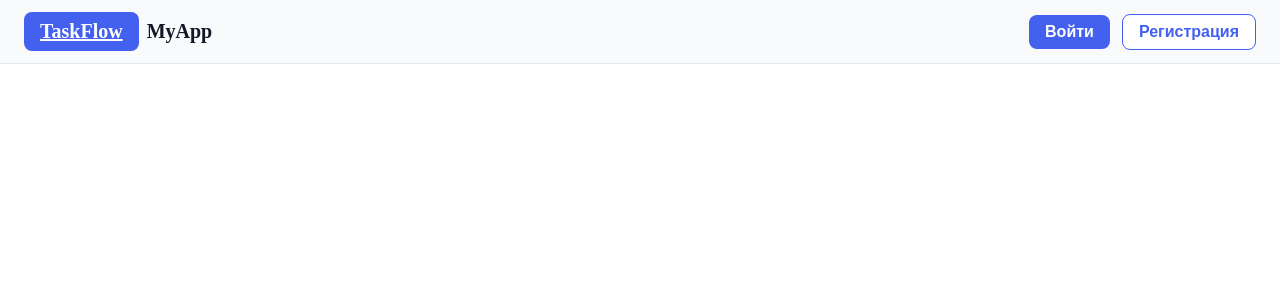
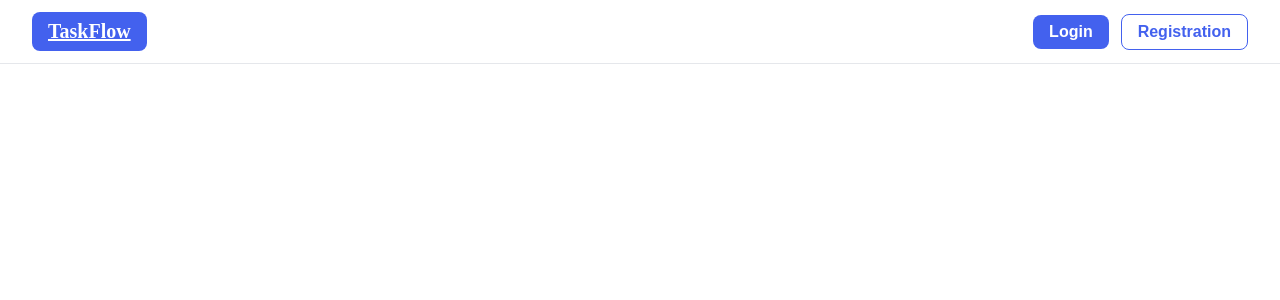
Before and after one commit to Gurov540/TaskFlow_, a React (Vite) app: page / in a window 1280 px wide. Shown: the top 300 px of the page. Built offline with nearby package versions, Linux system fonts and the light colour scheme.

Commit message:
change Button language

```diff
--- a/src/widgets/Header/Header.module.css
+++ b/src/widgets/Header/Header.module.css
@@ -2,9 +2,9 @@
   display: flex;
   justify-content: space-between;
   align-items: center;
-  padding: 12px 24px;
-  background-color: #f9fafb; /* светлый фон */
-  border-bottom: 1px solid #e5e7eb; /* тонкая линия снизу */
+  padding: 12px 2rem;
+  background-color: rgb(255, 255, 255);
+  border-bottom: 1px solid #e5e7eb;
 }
 
 .logo {
--- a/src/widgets/Header/Header.tsx
+++ b/src/widgets/Header/Header.tsx
@@ -8,14 +8,13 @@ export const Header: React.FC = () => {
     <header className={styles.header}>
       <div className={styles.logo}>
         <Logo></Logo>
-        <span>MyApp</span>
       </div>
       <nav className={styles.nav}>
         <Button color="primary" size="medium">
-          Войти
+          Login
         </Button>
         <Button color="success" size="medium">
-          Регистрация
+          Registration
         </Button>
       </nav>
     </header>
```
